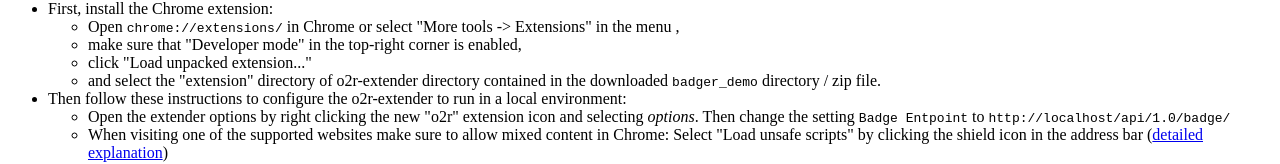
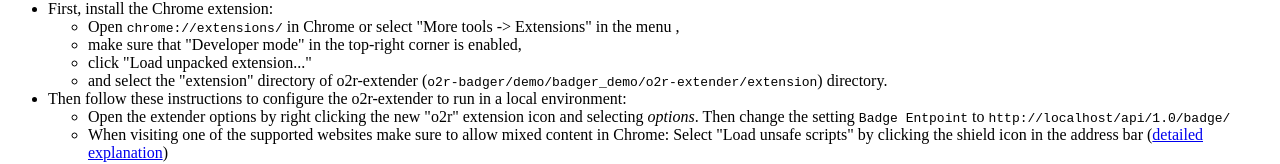
Before and after one commit to o2r-project/o2r-badger, a website: page demo/html/index.html in a window 1280 px wide. Shown: the part 127-291 px from the top of the page. Drawn offline with Linux system fonts and the light colour scheme.

Commit message:
fix extender SHA update docs

```diff
--- a/demo/html/index.html
+++ b/demo/html/index.html
@@ -15,7 +15,7 @@
         <li>Open <code>chrome://extensions/</code> in Chrome or select "More tools -> Extensions" in the menu , </li>
         <li>make sure that "Developer mode" in the top-right corner is enabled, </li>
         <li>click "Load unpacked extension..." </li>
-        <li>and select the "extension" directory of o2r-extender directory contained in the downloaded <code>badger_demo</code> directory / zip file. </li>
+        <li>and select the "extension" directory of o2r-extender (<code>o2r-badger/demo/badger_demo/o2r-extender/extension</code>) directory. </li>
     </ul>
     <li>Then follow these instructions to configure the o2r-extender to run in a local environment:</li>
     <ul>
```
Also changed, not shown: demo/README.md, 1 other file.
